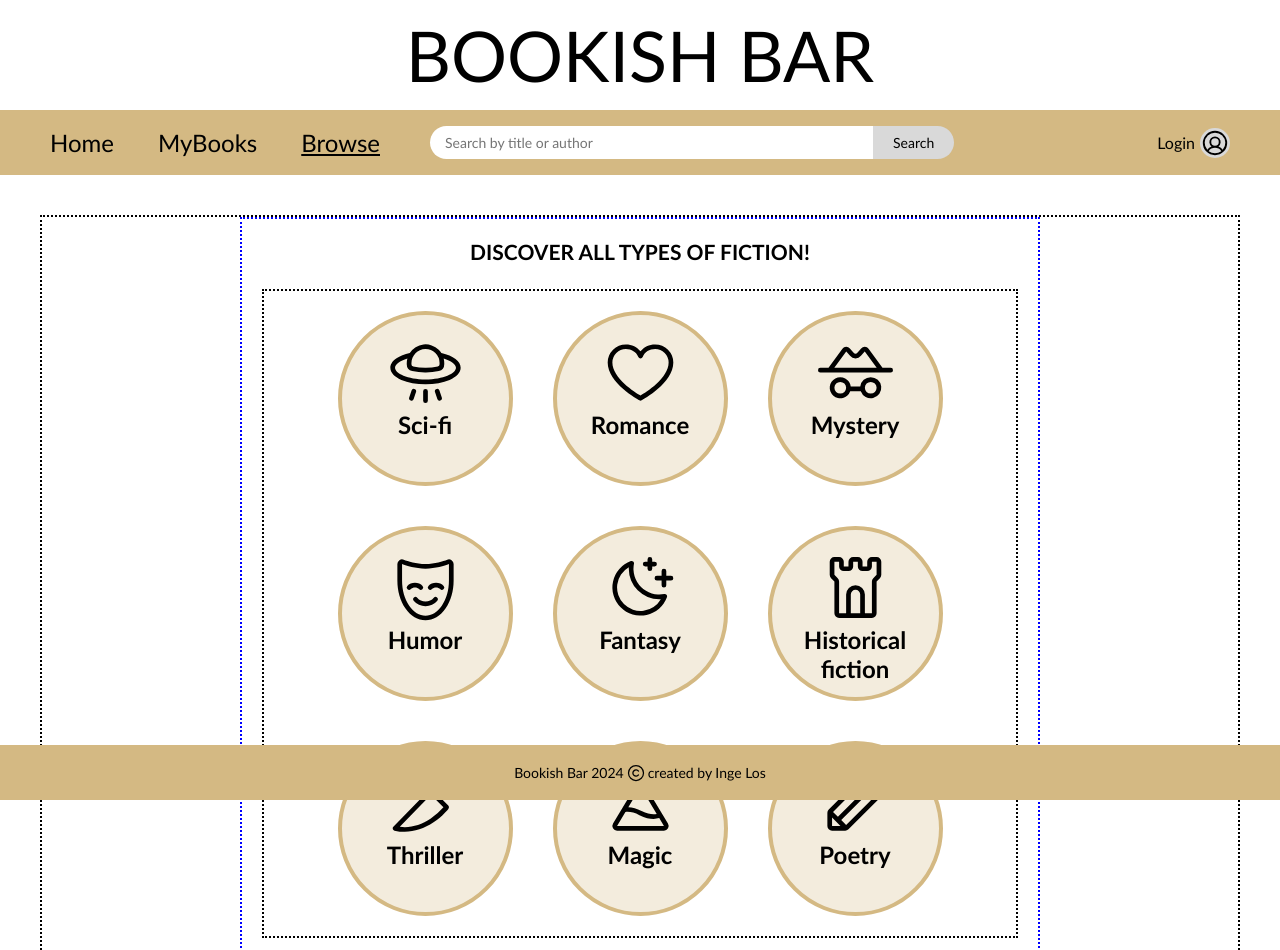
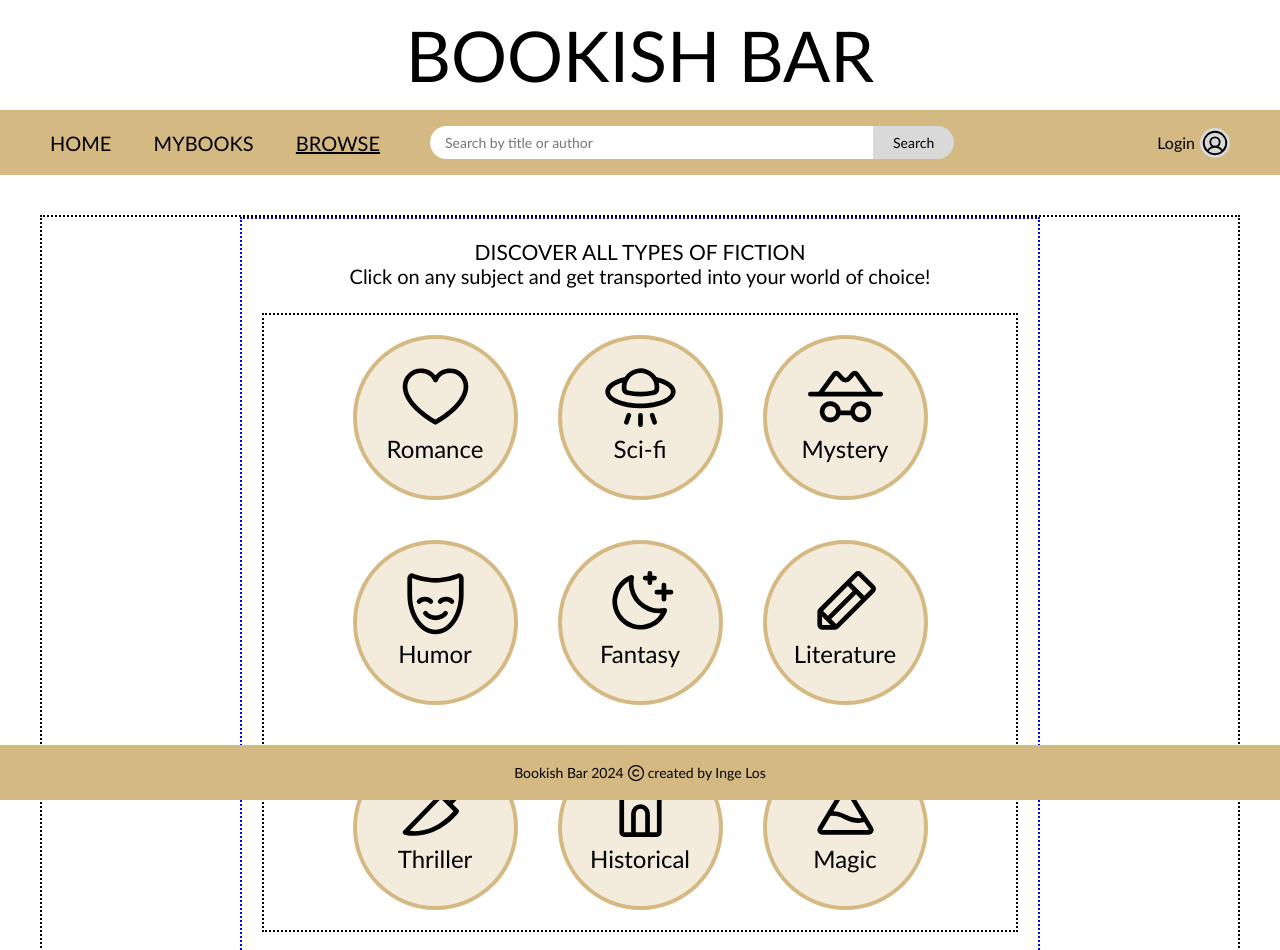
Before and after one commit to ingelos/bookish-bar-app, a React (Vite) app: page /browse in a window 1280 px wide. Shown: the top 950 px of the page. Built offline with nearby package versions, Linux system fonts and the light colour scheme.

Commit message:
added small changes

```diff
--- a/src/App.css
+++ b/src/App.css
@@ -18,11 +18,9 @@
     height: 110px;
     display: flex;
     flex-direction: row;
-    justify-content: space-around;
+    justify-content: center;
     align-items: center;
-    position: relative;
 }
-
 
 footer {
     width: 100%;
--- a/src/App.jsx
+++ b/src/App.jsx
@@ -13,7 +13,6 @@ import Browse from './pages/browse/Browse.jsx'
 import BrowseGenre from './pages/BrowseGenre/BrowseGenre.jsx'
 import SearchResults from './pages/searchResults/SearchResults.jsx'
 import NotFound from './pages/notFound/NotFound.jsx'
-import UserIcon from './assets/icons/user-circle.svg'
 import Copyright from './assets/icons/copyright.svg'
 
 function App() {
@@ -37,7 +36,7 @@ function App() {
             <Route path='/my-books' element={<MyBooks/>}/>
             <Route path='/books/:id' element={<BookDetail/>}/>
             <Route path='/browse' element={<Browse/>}/>
-            <Route path='/browse:id' element={<BrowseGenre/>}/>
+            <Route path='/browse/sci-fi' element={<BrowseGenre/>}/>
             <Route path='/search-results' element={<SearchResults/>}/>
             <Route path='*' element={<NotFound/>}/>
         </Routes>
--- a/src/components/navigation/Navigation.css
+++ b/src/components/navigation/Navigation.css
@@ -3,7 +3,6 @@ nav {
     background-color: var(--color-primary);
     display: flex;
     flex-direction: row;
-    /*justify-content: space-between;*/
     height: 65px;
 }
 
@@ -26,7 +25,8 @@ nav {
 }
 
 .nav-link {
-    font-size: 24px;
+    font-size: 20px;
+    text-transform: uppercase;
     margin-right: 20px;
 }
 
--- a/src/pages/browse/Browse.css
+++ b/src/pages/browse/Browse.css
@@ -6,6 +6,12 @@
 
 .browse-title {
     text-transform: uppercase;
+    font-weight: 400;
+}
+
+.browse-subtitle {
+    font-size: 20px;
+    font-weight: 400;
     margin-bottom: 25px;
 }
 
@@ -25,8 +31,8 @@
     border: 4px solid var(--color-primary);
     border-radius: 100px;
     margin: 20px;
-    width: 175px;
-    height: 175px;
+    width: 165px;
+    height: 165px;
 }
 
 .subject-icon {
@@ -35,4 +41,5 @@
 
 .subject-title {
     font-size: 24px;
+    font-weight: 400;
 }
--- a/src/pages/browse/Browse.jsx
+++ b/src/pages/browse/Browse.jsx
@@ -8,51 +8,67 @@ import CastleIcon from '../../assets/icons/castle-turret.svg'
 import KniveIcon from '../../assets/icons/knife.svg'
 import FlaskIcon from '../../assets/icons/flask.svg'
 import PencilIcon from '../../assets/icons/pencil.svg'
+import {useNavigate} from "react-router-dom";
 
 
 function Browse() {
 
+    const navigate = useNavigate();
+    const handleClick1 = () => navigate('/browse/romance')
+    const handleClick2 = () => navigate('/browse/sci-fi')
+    const handleClick3 = () => navigate('/browse/mystery')
+    const handleClick4 = () => navigate('/browse/humor')
+    const handleClick5 = () => navigate('/browse/fantasy')
+    const handleClick6 = () => navigate('/browse/literature')
+    const handleClick7 = () => navigate('/browse/thriller')
+    const handleClick8 = () => navigate('/browse/historical')
+    const handleClick9 = () => navigate('/browse/magic')
+
+
     return (
         <section className='browse-section outer-container'>
             <div className='browse-section inner-container'>
-                <h2 className='browse-title'>Discover all types of fiction!</h2>
+                <h2 className='browse-title'>Discover all types of fiction</h2>
+                <h3 className='browse-subtitle'>Click on any subject and get transported into your world of choice!</h3>
                 <div className='browse-section browse-content'>
-                    <button className='browse-section subjects' >
+                    <button className='browse-section subjects' onClick={handleClick1}>
+                        <img src={HeartIcon} className='subject-icon' alt='subject-icon'/>
+                        <h3 className='subject-title'>Romance</h3>
+                    </button>
+                    <button className='browse-section subjects' onClick={handleClick2}>
                         <img src={FlyingSaucerIcon} className='subject-icon' alt='subject-icon'/>
                         <h3 className='subject-title'>Sci-fi</h3>
                     </button>
-                    <button className='browse-section subjects' >
-                        <img src={HeartIcon} className='subject-icon' alt='subject-icon'/>
-                        <h3 className='subject-title'>Romance</h3>
-                    </button>
-                    <button className='browse-section subjects'>
+                    <button className='browse-section subjects' onClick={handleClick3}>
                         <img src={DetectiveIcon} className='subject-icon' alt='subject-icon'/>
                         <h3 className='subject-title'>Mystery</h3>
                     </button>
-                    <button className='browse-section subjects'>
+                    <button className='browse-section subjects' onClick={handleClick4}>
                         <img src={MaskIcon} className='subject-icon' alt='subject-icon'/>
                         <h3 className='subject-title'>Humor</h3>
                     </button>
-                    <button className='browse-section subjects'>
+                    <button className='browse-section subjects' onClick={handleClick5}>
                         <img src={MoonIcon} className='subject-icon' alt='subject-icon'/>
                         <h3 className='subject-title'>Fantasy</h3>
                     </button>
-                    <button className='browse-section subjects'>
-                        <img src={CastleIcon} className='subject-icon' alt='subject-icon'/>
-                        <h3 className='subject-title'>Historical fiction</h3>
+                    <button className='browse-section subjects' onClick={handleClick6}>
+                        <img src={PencilIcon} className='subject-icon' alt='subject-icon'/>
+                        <h3 className='subject-title'>Literature</h3>
                     </button>
-                    <button className='browse-section subjects'>
+                    <button className='browse-section subjects' onClick={handleClick7}>
                         <img src={KniveIcon} className='subject-icon' alt='subject-icon'/>
                         <h3 className='subject-title'>Thriller</h3>
                     </button>
-                    <button className='browse-section subjects'>
+                    <button className='browse-section subjects' onClick={handleClick8}>
+                        <img src={CastleIcon} className='subject-icon' alt='subject-icon'/>
+                        <h3 className='subject-title'>Historical</h3>
+                    </button>
+
+                    <button className='browse-section subjects' onClick={handleClick9}>
                         <img src={FlaskIcon} className='subject-icon' alt='subject-icon'/>
                         <h3 className='subject-title'>Magic</h3>
                     </button>
-                    <button className='browse-section subjects'>
-                        <img src={PencilIcon} className='subject-icon' alt='subject-icon'/>
-                        <h3 className='subject-title'>Poetry</h3>
-                    </button>
+
                 </div>
             </div>
         </section>
```
Also changed, not shown: src/components/bookCard/BookCard.jsx (deleted, +0 -11 lines), src/components/bookPage/BookPage.jsx (added, +24 -0 lines), src/components/bookPage/BookPage.css (added).
